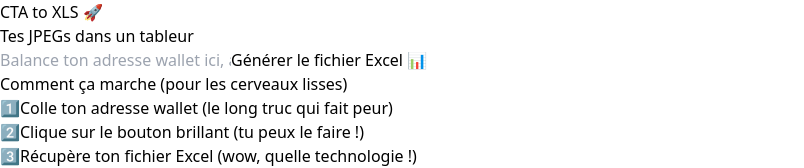
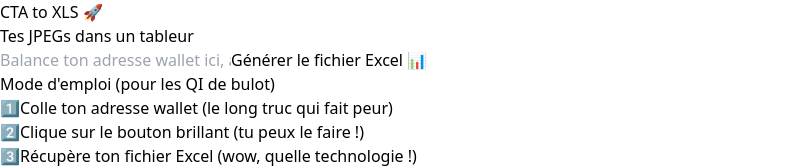
Before and after one commit to hrogerdev/CTA2XLS, a React (Vite) app: page / in a window 1280 px wide. Shown: the top 168 px of the page, without its empty margins (0-804 px from the left). Built offline with nearby package versions, Linux system fonts and the light colour scheme.

Commit message:
Change 'Comment ça marche (pour les cerveaux lisses)' to 'Mode d'emploi (pour les QI de bulot)'

```diff
--- a/src/App.tsx
+++ b/src/App.tsx
@@ -157,7 +157,7 @@ export default function App() {
           className="mt-16 space-y-8"
         >
           <div className="text-center space-y-2">
-            <h2 className="text-2xl font-bold text-gray-800">Comment ça marche (pour les cerveaux lisses)</h2>
+            <h2 className="text-2xl font-bold text-gray-800">Mode d'emploi (pour les QI de bulot)</h2>
             <div className="max-w-2xl mx-auto space-y-4 mt-6">
               <motion.div
                 whileHover={{ scale: 1.02 }}
```
